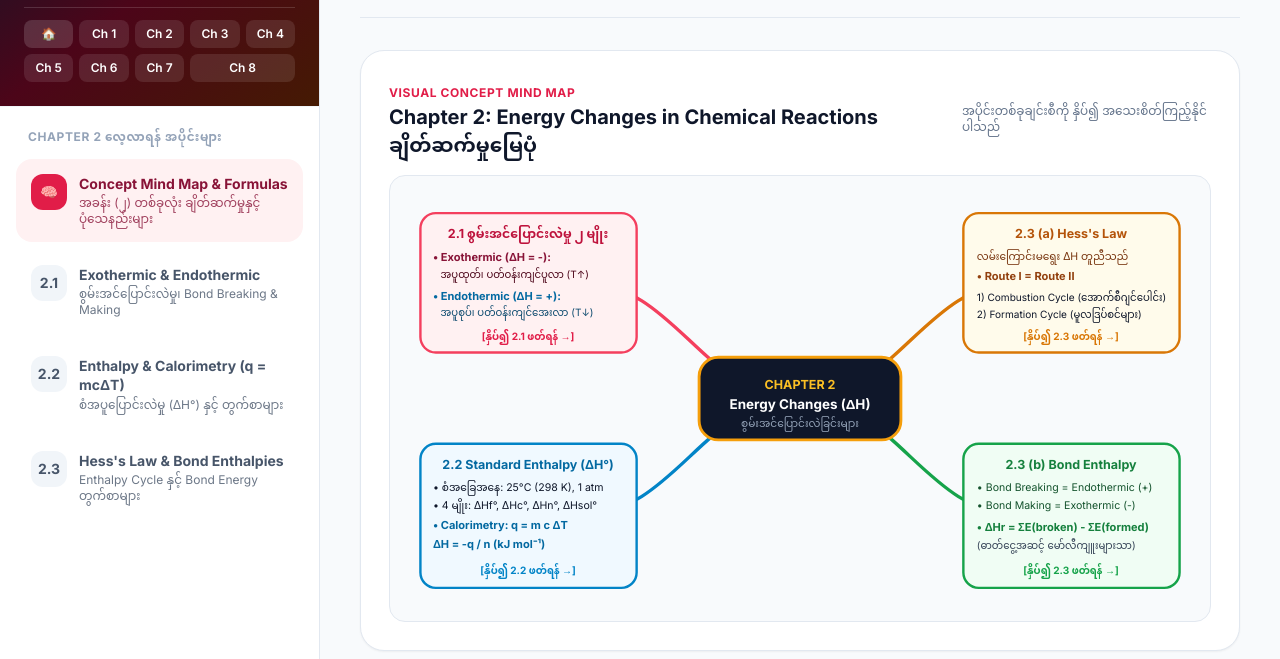
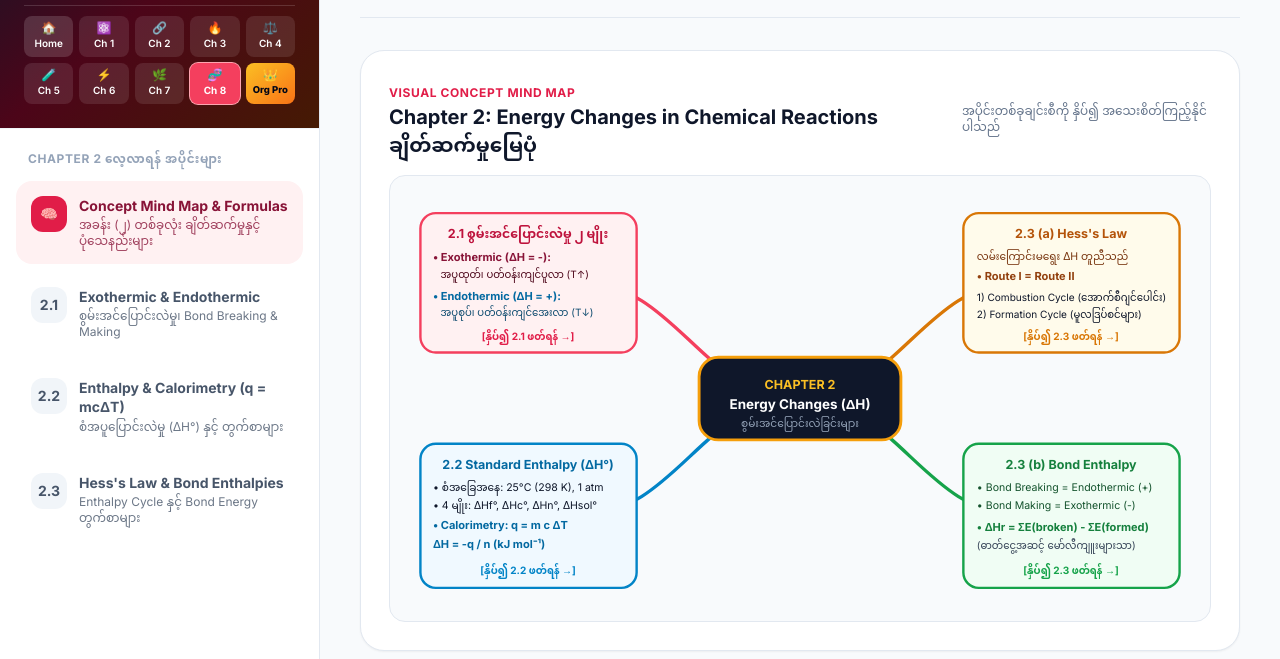
Before and after one commit to berrycran976-star/Grade-12-chem-chapter-1to8-summary-, a plain HTML site: page chapter2.html in a window 1280 px wide. Shown: the part 141-800 px from the top of the page. Drawn offline with nearby package versions, Linux system fonts and the light colour scheme.

Commit message:
Update chapter2.html

```diff
--- a/chapter2.html
+++ b/chapter2.html
@@ -122,20 +122,49 @@
                 </div>
                 <h2 class="mt-3 text-lg font-bold tracking-tight leading-snug">Chapter 2: Energy Changes in Chemical Reactions</h2>
                 <p class="mt-1 text-xs text-amber-200/85">Mind Map၊ ပုံသေနည်းများ၊ တွက်စာနှင့် 3D ပုံစံများ</p>
-                <!-- အခန်း ၁ မှ ၈ အထိ ပြောင်းရန် ခလုတ်များ -->
-<div class="mt-4 pt-3 border-t border-white/15 grid grid-cols-5 gap-1.5">
-    <a href="index.html" class="text-center py-1.5 px-1 rounded-lg bg-white/15 hover:bg-white/25 text-xs font-semibold text-white transition">🏠</a>
-    <a href="chapter1.html" class="text-center py-1.5 px-1 rounded-lg bg-white/10 hover:bg-white/25 text-xs font-semibold text-white transition">Ch 1</a>
-    <a href="chapter2.html" class="text-center py-1.5 px-1 rounded-lg bg-white/10 hover:bg-white/25 text-xs font-semibold text-white transition">Ch 2</a>
-    <a href="chapter3.html" class="text-center py-1.5 px-1 rounded-lg bg-white/10 hover:bg-white/25 text-xs font-semibold text-white transition">Ch 3</a>
-    <a href="chapter4.html" class="text-center py-1.5 px-1 rounded-lg bg-white/10 hover:bg-white/25 text-xs font-semibold text-white transition">Ch 4</a>
-    <a href="chapter5.html" class="text-center py-1.5 px-1 rounded-lg bg-white/10 hover:bg-white/25 text-xs font-semibold text-white transition">Ch 5</a>
-    <a href="chapter6.html" class="text-center py-1.5 px-1 rounded-lg bg-white/10 hover:bg-white/25 text-xs font-semibold text-white transition">Ch 6</a>
-    <a href="chapter7.html" class="text-center py-1.5 px-1 rounded-lg bg-white/10 hover:bg-white/25 text-xs font-semibold text-white transition">Ch 7</a>
-    <a href="chapter8.html" class="col-span-2 text-center py-1.5 px-1 rounded-lg bg-white/10 hover:bg-white/25 text-xs font-semibold text-white transition">Ch 8</a>
-</div>
-
-
+                <!-- Cross-Chapter Page Navigation Bar (10 Items: Home, Ch 1–8, Organic Pro) -->
+                <div class="mt-3.5 pt-2.5 border-t border-white/15 grid grid-cols-5 gap-1.5">
+                    <a href="index.html" class="flex flex-col items-center justify-center py-1.5 px-1 rounded-lg bg-white/15 hover:bg-white/25 text-[10px] font-semibold text-white transition" title="Home">
+                        <span class="text-xs leading-none">🏠</span>
+                        <span class="mt-0.5">Home</span>
+                    </a>
+                    <a href="chapter1.html" class="flex flex-col items-center justify-center py-1.5 px-1 rounded-lg bg-white/10 hover:bg-white/25 text-[10px] font-semibold text-white transition" title="Chapter 1">
+                        <span class="text-xs leading-none">⚛️</span>
+                        <span class="mt-0.5">Ch 1</span>
+                    </a>
+                    <a href="chapter2.html" class="flex flex-col items-center justify-center py-1.5 px-1 rounded-lg bg-white/10 hover:bg-white/25 text-[10px] font-semibold text-white transition" title="Chapter 2">
+                        <span class="text-xs leading-none">🔗</span>
+                        <span class="mt-0.5">Ch 2</span>
+                    </a>
+                    <a href="chapter3.html" class="flex flex-col items-center justify-center py-1.5 px-1 rounded-lg bg-white/10 hover:bg-white/25 text-[10px] font-semibold text-white transition" title="Chapter 3">
+                        <span class="text-xs leading-none">🔥</span>
+                        <span class="mt-0.5">Ch 3</span>
+                    </a>
+                    <a href="chapter4.html" class="flex flex-col items-center justify-center py-1.5 px-1 rounded-lg bg-white/10 hover:bg-white/25 text-[10px] font-semibold text-white transition" title="Chapter 4">
+                        <span class="text-xs leading-none">⚖️</span>
+                        <span class="mt-0.5">Ch 4</span>
+                    </a>
+                    <a href="chapter5.html" class="flex flex-col items-center justify-center py-1.5 px-1 rounded-lg bg-white/10 hover:bg-white/25 text-[10px] font-semibold text-white transition" title="Chapter 5">
+                        <span class="text-xs leading-none">🧪</span>
+                        <span class="mt-0.5">Ch 5</span>
+                    </a>
+                    <a href="chapter6.html" class="flex flex-col items-center justify-center py-1.5 px-1 rounded-lg bg-white/10 hover:bg-white/25 text-[10px] font-semibold text-white transition" title="Chapter 6">
+                        <span class="text-xs leading-none">⚡</span>
+                        <span class="mt-0.5">Ch 6</span>
+                    </a>
+                    <a href="chapter7.html" class="flex flex-col items-center justify-center py-1.5 px-1 rounded-lg bg-white/10 hover:bg-white/25 text-[10px] font-semibold text-white transition" title="Chapter 7">
+                        <span class="text-xs leading-none">🌿</span>
+                        <span class="mt-0.5">Ch 7</span>
+                    </a>
+                    <a href="chapter8.html" class="flex flex-col items-center justify-center py-1.5 px-1 rounded-lg bg-rose-500 text-[10px] font-bold text-white shadow-xs ring-1 ring-rose-300" title="Chapter 8 (Active)">
+                        <span class="text-xs leading-none">🧬</span>
+                        <span class="mt-0.5">Ch 8</span>
+                    </a>
+                    <a href="organic_pro.html" class="flex flex-col items-center justify-center py-1.5 px-1 rounded-lg bg-gradient-to-br from-amber-400 to-orange-500 hover:from-amber-300 hover:to-orange-400 text-[9.5px] font-extrabold text-slate-950 shadow-xs transition" title="Organic Pro">
+                        <span class="text-xs leading-none">👑</span>
+                        <span class="mt-0.5">Org Pro</span>
+                    </a>
+                </div>
             </div>
 
             <!-- Navigation List -->
```
